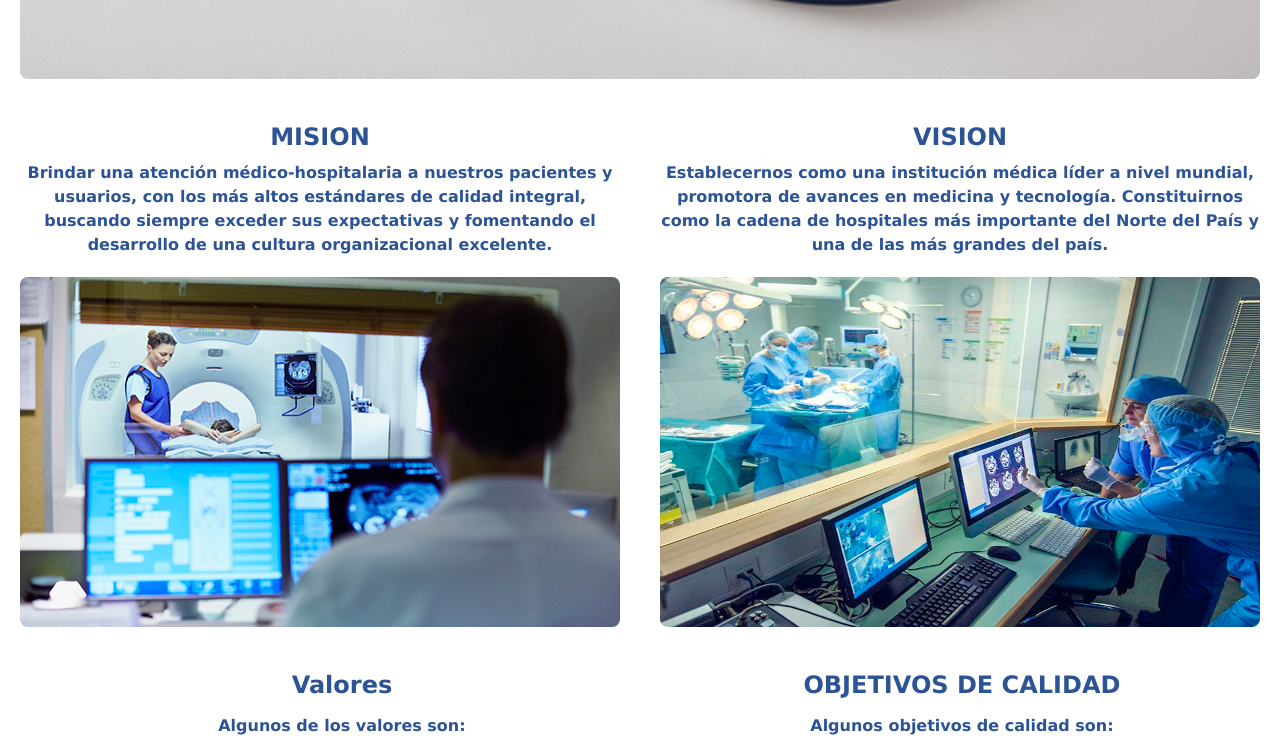
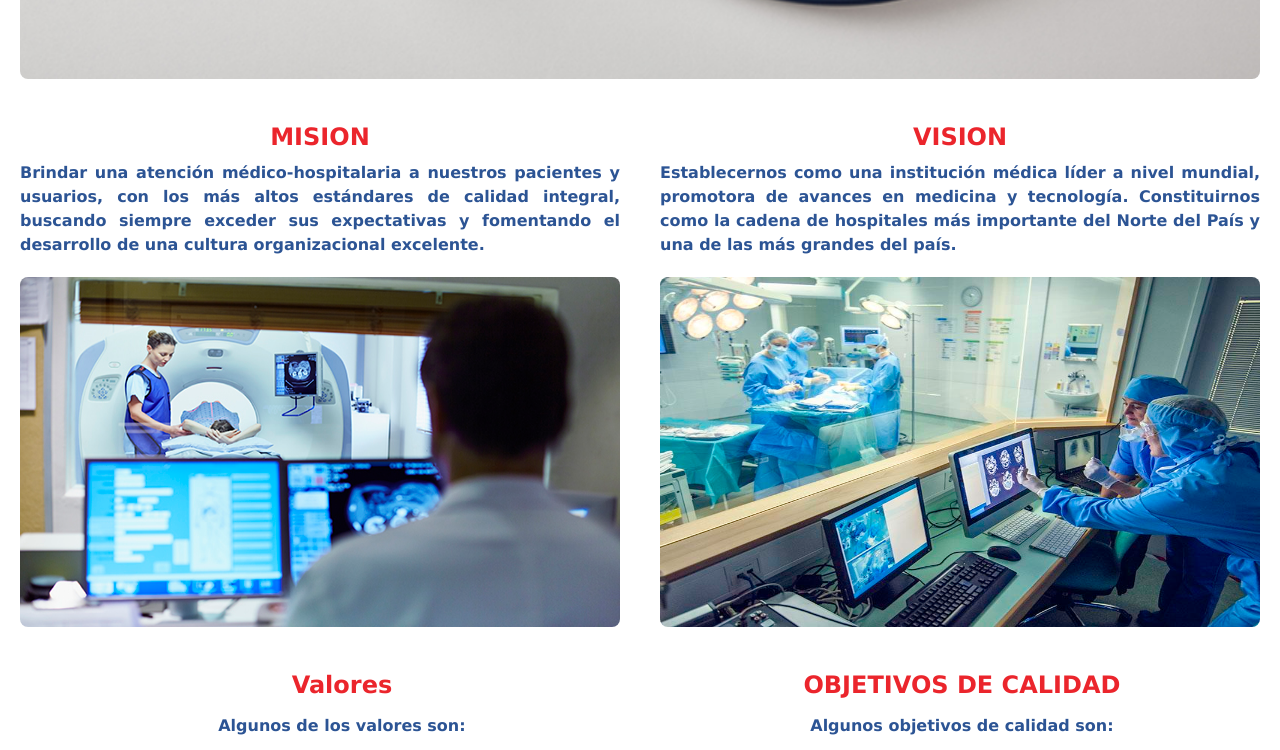
Before and after one commit to marceloGG7/PIADESARROLLOWEB, a plain HTML site: page quienesSomos.html in a window 1280 px wide. Shown: the part 1045-1795 px from the top of the page. Drawn offline with Linux system fonts and the light colour scheme.

Commit message:
Otra vez

```diff
--- a/CSS/quienesSomos.css
+++ b/CSS/quienesSomos.css
@@ -53,6 +53,7 @@ header a:hover {
     color: #2c5494;
     line-height: 1.5;
     margin: 15px 0;
+    text-align: justify;
 }
 
 #imgb {
@@ -70,7 +71,7 @@ header a:hover {
 }
 
 #seccion2 h1 {
-    color: #2c5494;
+    color:#eb252c;
     font-size: 24px;
 }
 
@@ -78,6 +79,7 @@ header a:hover {
     color: #2c5494;
     line-height: 1.5;
     margin: 10px 0;
+    text-align: justify;
 }
 
 #seccion3 {
@@ -89,7 +91,7 @@ header a:hover {
 }
 
 #seccion3 h1 {
-    color: #2c5494;
+    color:#eb252c;
     font-size: 24px;
 }
 
@@ -97,6 +99,7 @@ header a:hover {
     color: #2c5494;
     line-height: 1.5;
     margin: 10px 0;
+    text-align: justify;
 }
 
 #imgc, #imgd , #imgk,#imgj {
@@ -118,7 +121,7 @@ header a:hover {
 }
 
 #seccion4 h1 {
-    color: #2c5494;
+    color:#eb252c;
     font-size: 24px;
     text-align: center;
 }
@@ -132,7 +135,7 @@ header a:hover {
 }
 
 #seccion5 h1 {
-    color: #2c5494;
+    color:#eb252c;
     font-size: 24px;
     text-align: center;
 }
```
